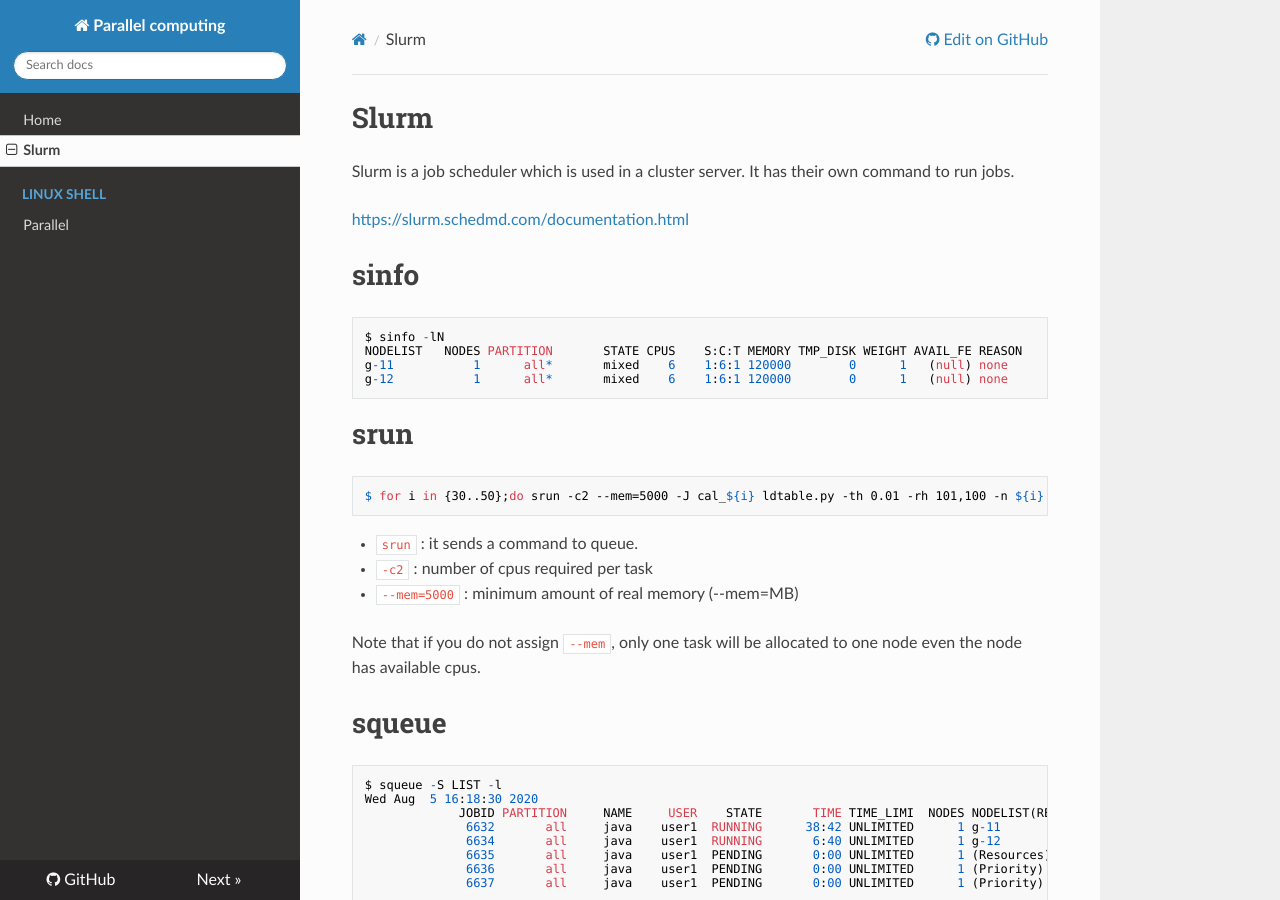
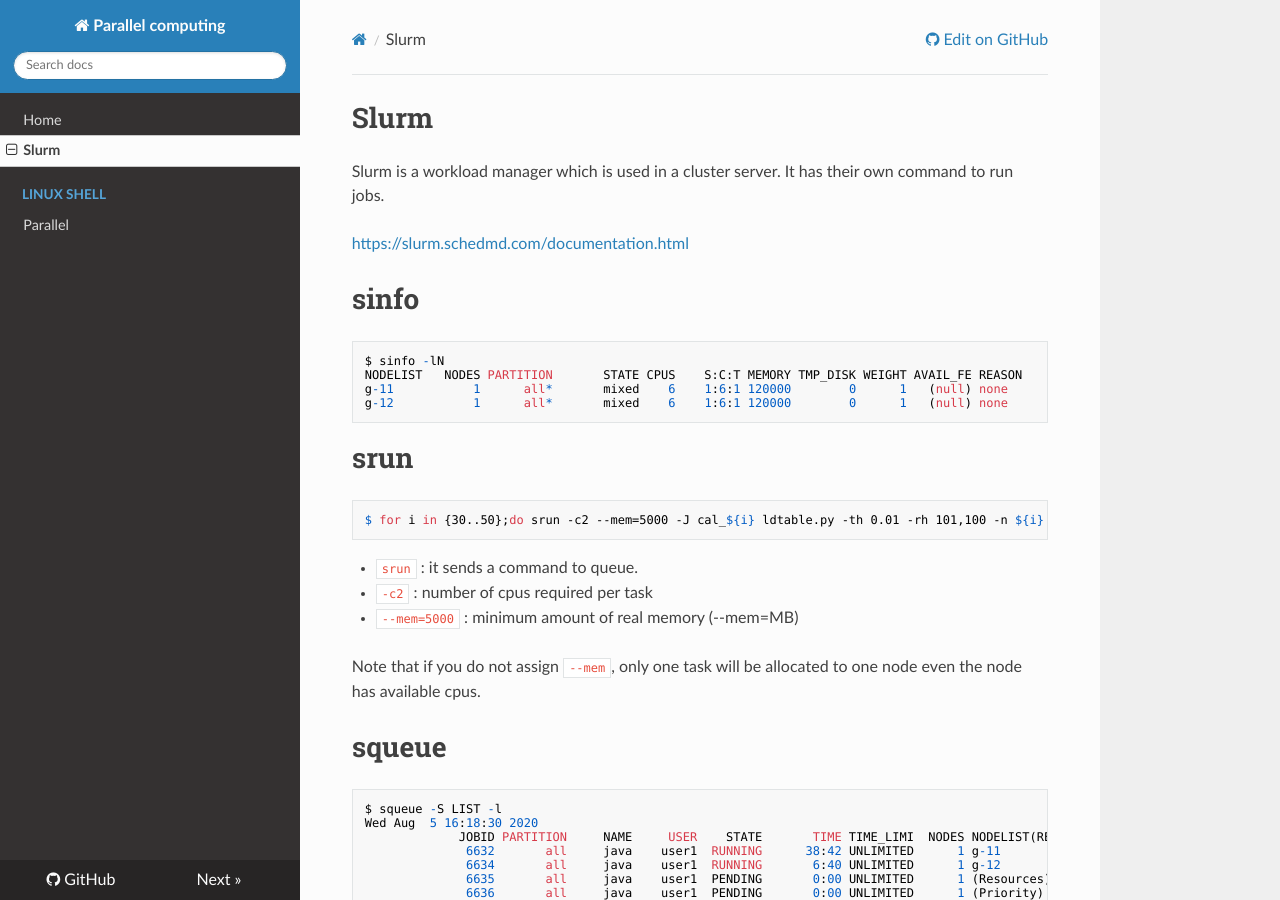
Before and after one commit to WonyoungCho/parallel, an MkDocs documentation site: the page built from docs/slurm.md, in a window 1280 px wide and 900 px high. Built offline with MkDocs 1.6.1, drawn with Linux system fonts in a browser that asks for light colours; nearby versions of some CDN libraries; old or Windows-style settings are respelled for this version of MkDocs.

Commit message:
Update slurm.md

```diff
--- a/docs/slurm.md
+++ b/docs/slurm.md
@@ -1,5 +1,5 @@
 # Slurm
-Slurm is a job scheduler which is used in a cluster server. It has their own command to run jobs.
+Slurm is a workload manager which is used in a cluster server. It has their own command to run jobs.
 
 <https://slurm.schedmd.com/documentation.html>
 
```
